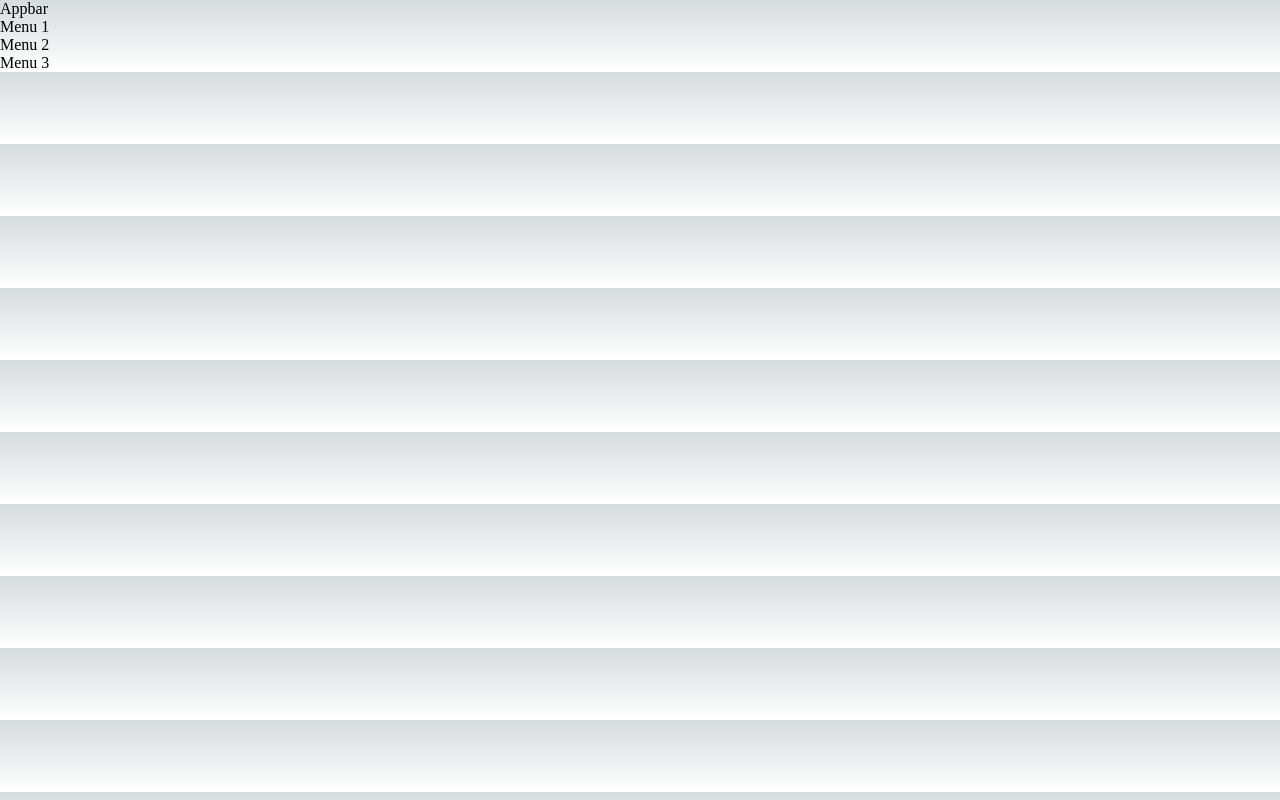
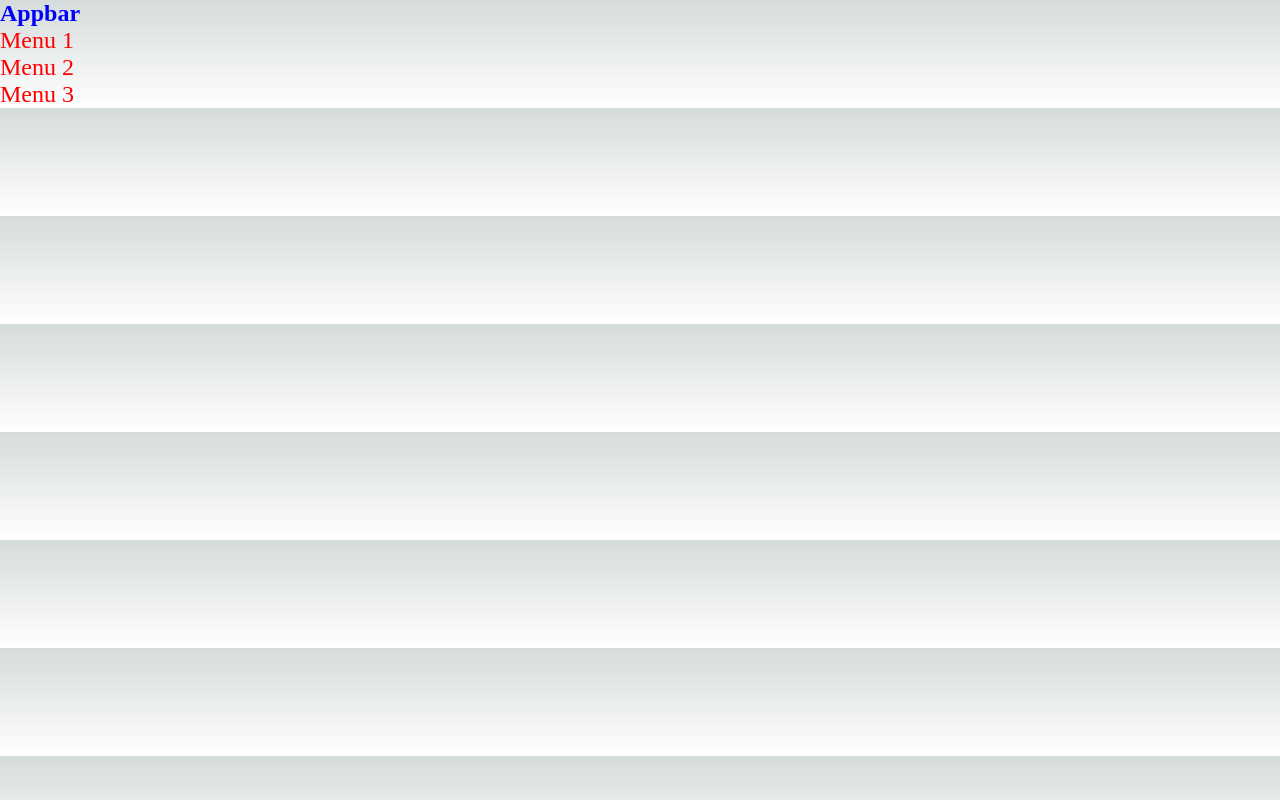
Before and after one commit to euferreira/shared-components, a Next.js app: page / in a window 1280 px wide. Built offline with nearby package versions, Linux system fonts and the light colour scheme.

Commit message:
agora foi

```diff
--- a/jsconfig.json
+++ b/jsconfig.json
@@ -2,7 +2,9 @@
   "compilerOptions": {
     "baseUrl": ".",
     "paths": {
-      "@/*": ["./src/*"]
+      "@/*": [
+        "./src/*"
+      ]
     }
   }
 }
--- a/src/pages/appbar.css
+++ b/src/pages/appbar.css
@@ -1,3 +1,4 @@
 .title__appbar {
     background-color: red;
+    font-weight: 100;
 }
--- a/src/pages/appbar.jsx
+++ b/src/pages/appbar.jsx
@@ -1,5 +1,5 @@
 import React from "react";
-//import "./styles/Appbar.scss";
+import StyledList from "./styles/appbar";
 
 export function SharedAppbar({ title }) {
   const listMenu = [
@@ -22,7 +22,16 @@ export function SharedAppbar({ title }) {
 
   return (
     <div>
-      <span className="title__appbar">{title ?? "Appbar"}</span>
+      <span
+        style={{
+          fontSize: "1.5rem",
+          fontWeight: "bold",
+          color: "blue",
+          marginRight: "1rem",
+        }}
+      >
+        {title ?? "Appbar"}
+      </span>
       <div>
         <ul>
           {listMenu.map((item, index) => (
@@ -34,7 +43,7 @@ export function SharedAppbar({ title }) {
                 console.log("Clicked", item.name);
               }}
             >
-              <li>{item.name}</li>
+              <StyledList>{item.name}</StyledList>
             </a>
           ))}
         </ul>
--- /dev/null
+++ b/src/pages/styles/appbar.js
@@ -0,0 +1,9 @@
+import styled from "styled-components";
+
+const StyledList = styled.li`
+  font-weight: 100;
+  font-size: 1.5rem;
+  color: red;
+`;
+
+export default StyledList;
```
Also changed, not shown: package.json (+12 -3 lines), src/pages/styles/Appbar.scss (deleted), 1 other file (tests, documents, lock files or other folders).
